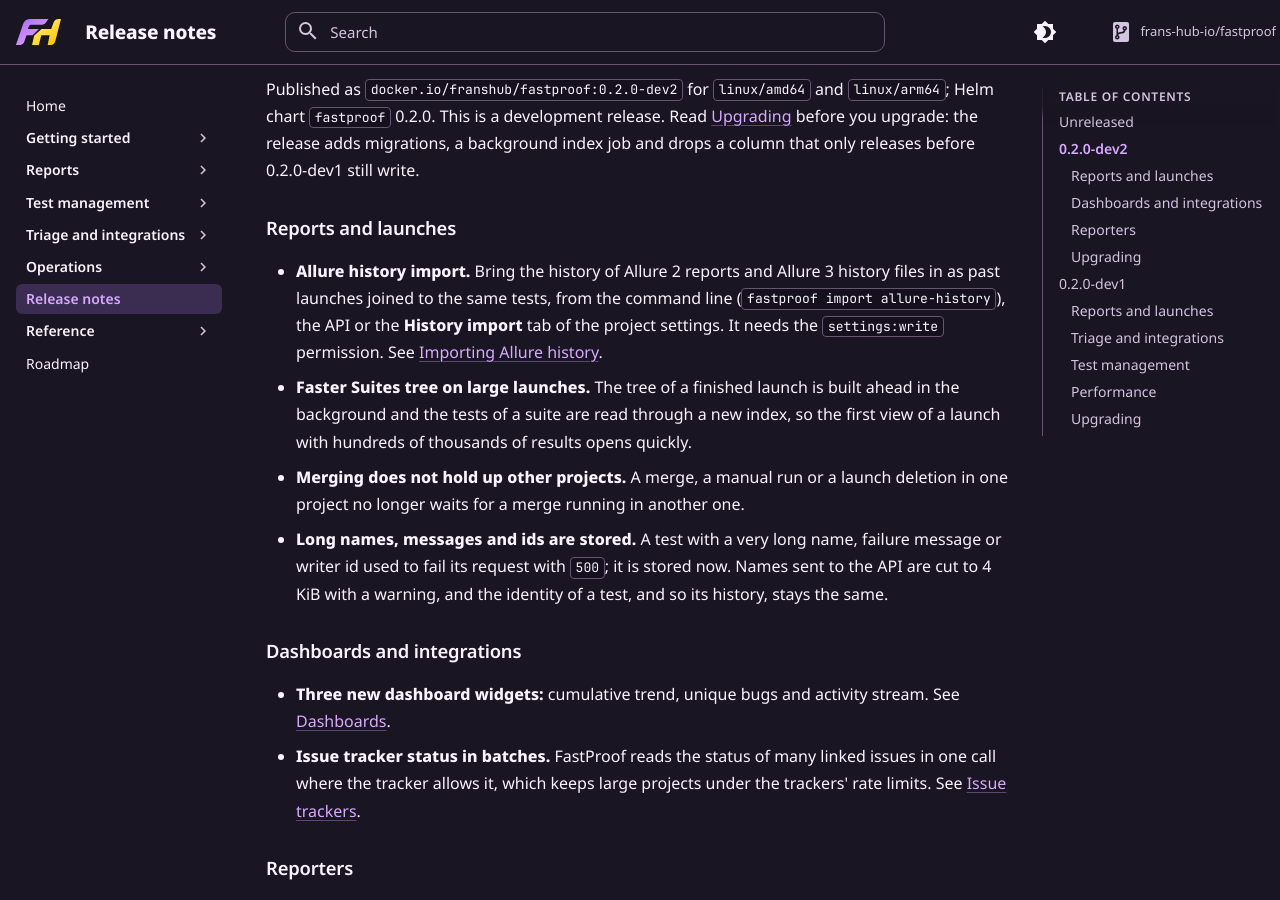
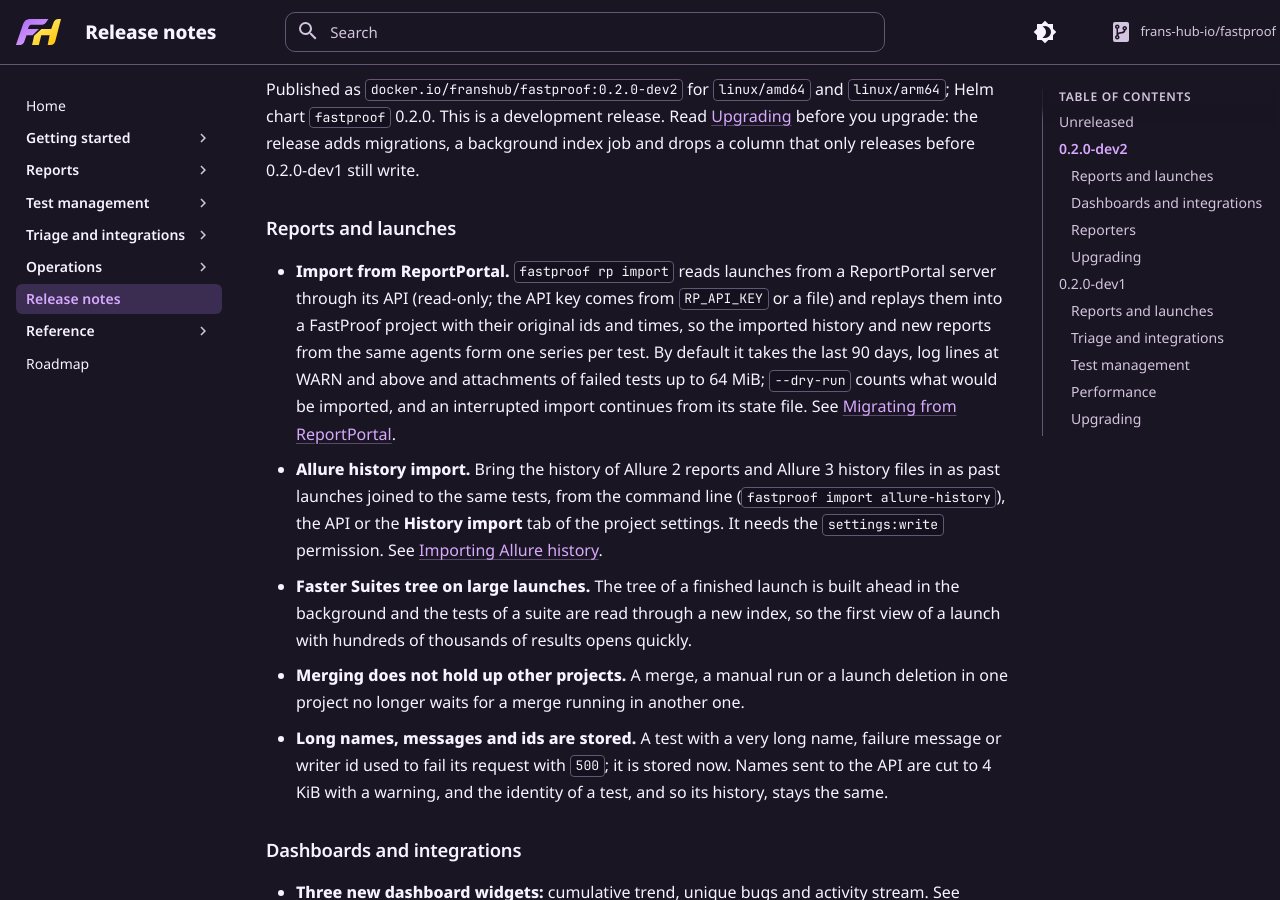
Before and after one commit to frans-hub-io/fastproof, an MkDocs documentation site: the page built from docs/release-notes.md, in a window 1280 px wide and 900 px high, scrolled down 1002 px. Built offline with MkDocs 1.6.1 and Material for MkDocs 9.7.7, drawn with Linux system fonts in a browser that asks for light colours.

Commit message:
Describe fastproof rp import in the release notes

```diff
--- a/docs/release-notes.md
+++ b/docs/release-notes.md
@@ -36,6 +36,12 @@ before 0.2.0-dev1 still write.
 
 ### Reports and launches
 
+- **Import from ReportPortal.** `fastproof rp import` reads launches from a ReportPortal server through its API
+  (read-only; the API key comes from `RP_API_KEY` or a file) and replays them into a FastProof project with their
+  original ids and times, so the imported history and new reports from the same agents form one series per test.
+  By default it takes the last 90 days, log lines at WARN and above and attachments of failed tests up to 64 MiB;
+  `--dry-run` counts what would be imported, and an interrupted import continues from its state file. See
+  [Migrating from ReportPortal](guide/migrating-from-reportportal.md).
 - **Allure history import.** Bring the history of Allure 2 reports and Allure 3 history files in as past launches
   joined to the same tests, from the command line (`fastproof import allure-history`), the API or the **History
   import** tab of the project settings. It needs the `settings:write` permission. See
```
